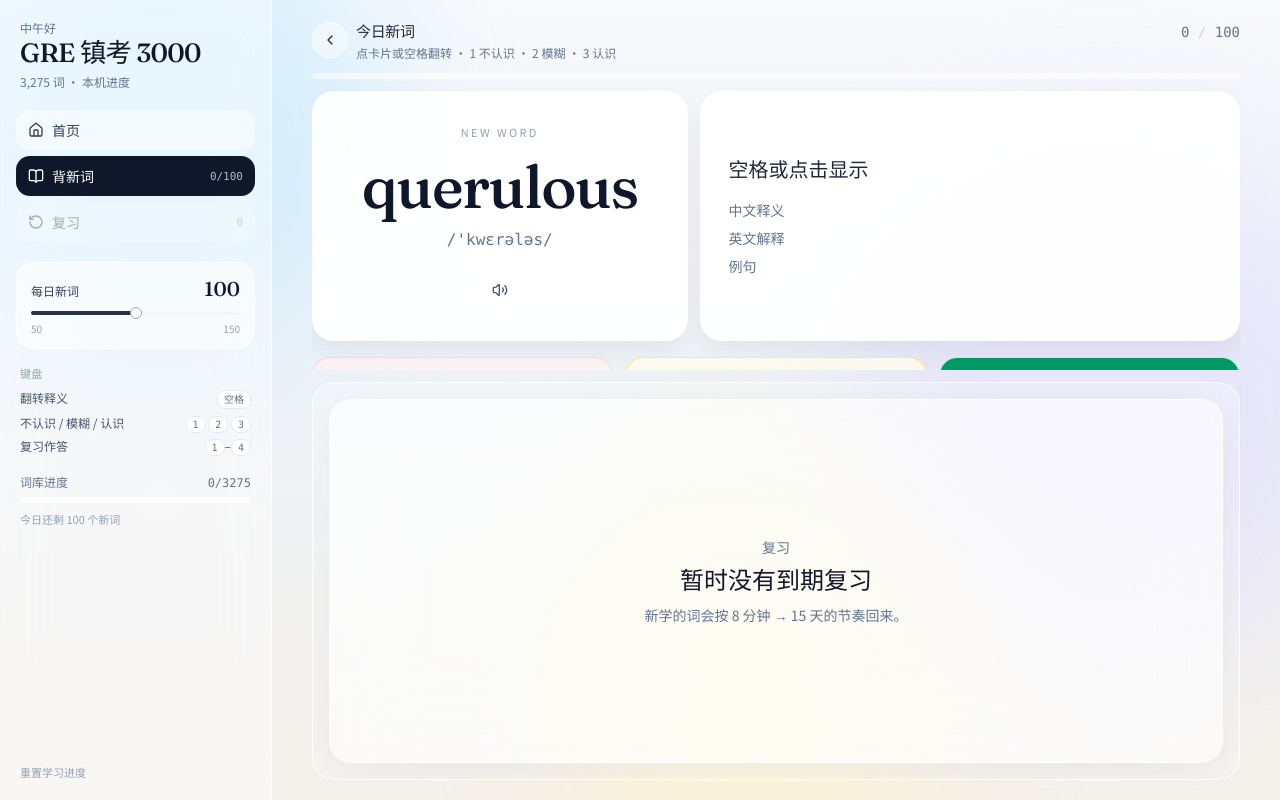
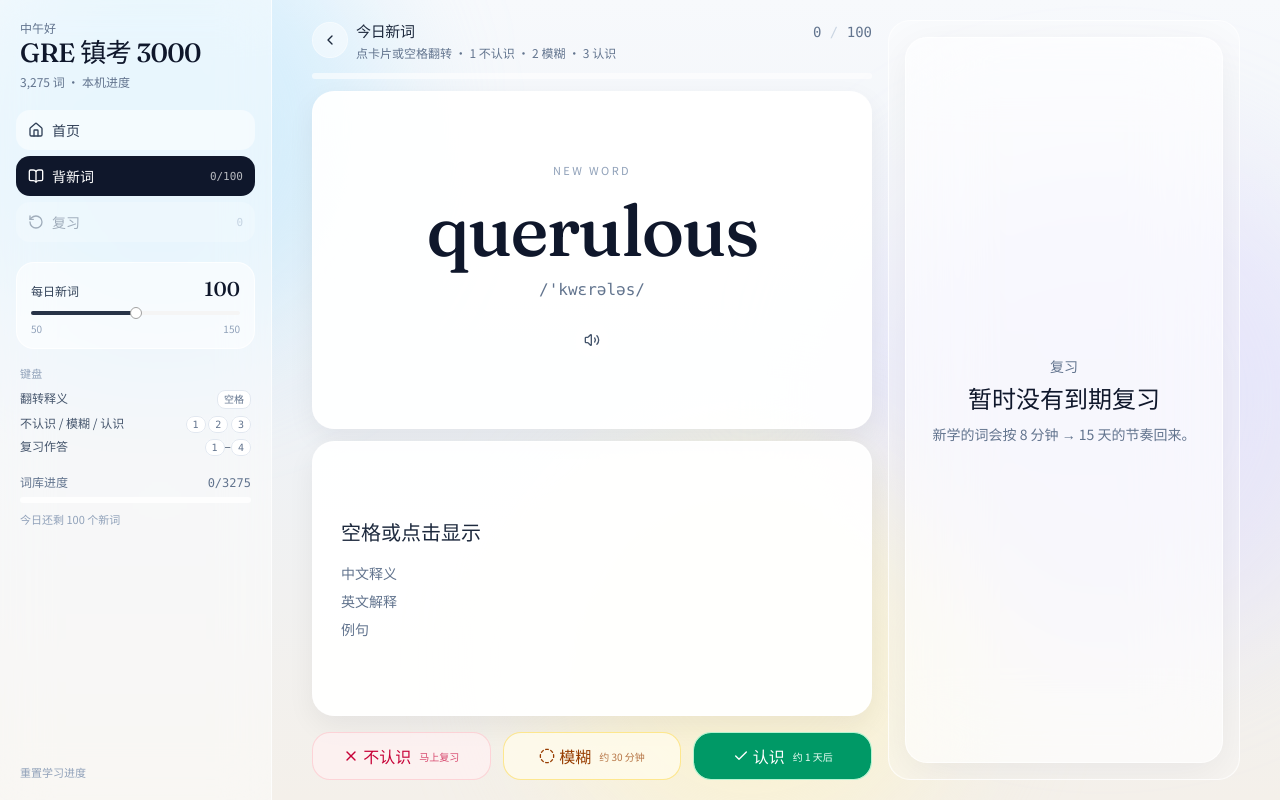
Before and after one commit to jayden-dong411/gre-3000-vocab, a React (Vite) app: page / in a window 1280 px wide. Both pictures are taken after a click on the button "开始背新词". Built offline with nearby package versions, Linux system fonts and the light colour scheme.

Commit message:
Stack the study card and move review to the right.
On wide screens the word sits above its definition in a larger left column, and the due-review quiz occupies the right column.

Co-authored-by: jayden.dong2025 <jayden.dong2025@outlook.com>

```diff
--- a/src/App.tsx
+++ b/src/App.tsx
@@ -35,13 +35,17 @@ export function App() {
       <div className="lg:grid lg:h-full lg:grid-cols-[272px_minmax(0,1fr)]">
         {engine.status === "ready" ? <DesktopRail engine={engine} /> : null}
         <main className="mx-auto flex w-full max-w-2xl flex-col px-4 py-6 sm:px-6 sm:py-10 lg:mx-0 lg:h-full lg:min-h-0 lg:max-w-none lg:px-8 lg:py-5 xl:px-10">
-          <div className="flex flex-col gap-4 lg:h-full lg:min-h-0 lg:gap-3">
+          <div
+            className={
+              splitReview
+                ? "flex flex-col gap-4 lg:grid lg:h-full lg:min-h-0 lg:grid-cols-[minmax(0,1.7fr)_minmax(22rem,0.82fr)] lg:gap-4"
+                : "flex flex-col gap-4 lg:h-full lg:min-h-0 lg:gap-3"
+            }
+          >
             {engine.view !== "review" ? (
               <div
                 className={
-                  splitReview
-                    ? "max-h-[46%] shrink-0 overflow-y-auto"
-                    : undefined
+                  splitReview ? "flex min-h-0 flex-col lg:h-full" : undefined
                 }
               >
                 {engine.status === "ready" && engine.view === "home" ? (
@@ -63,7 +67,7 @@ export function App() {
               <ReviewSession engine={engine} />
             ) : null}
             {splitReview ? (
-              <section className="flex min-h-0 flex-1 flex-col overflow-hidden rounded-3xl border border-white/70 bg-white/30 p-4">
+              <section className="flex min-h-[24rem] flex-col overflow-hidden rounded-3xl border border-white/70 bg-white/30 p-4 lg:h-full lg:min-h-0">
                 <ReviewSession
                   engine={engine}
                   embedded
--- a/src/components/learn-session.tsx
+++ b/src/components/learn-session.tsx
@@ -80,7 +80,7 @@ export function LearnSession({ engine }: { engine: VocabEngine }) {
   }
 
   return (
-    <div>
+    <div className="lg:flex lg:h-full lg:min-h-0 lg:flex-1 lg:flex-col">
       <SessionHeader
         title="今日新词"
         subtitle="点卡片或空格翻转 · 1 不认识 · 2 模糊 · 3 认识"
@@ -161,9 +161,9 @@ export function LearnSession({ engine }: { engine: VocabEngine }) {
         </div>
       </div>
 
-      <div className="hidden grid-cols-[minmax(0,0.82fr)_minmax(0,1.18fr)] items-stretch gap-3 lg:grid">
+      <div className="hidden min-h-0 flex-1 flex-col gap-3 lg:flex">
         <div
-          className="flex cursor-pointer flex-col items-center justify-center rounded-3xl border border-white/80 bg-white/94 px-8 py-8 text-center shadow-[0_10px_28px_rgb(15_23_42/0.06)]"
+          className="flex min-h-44 flex-1 cursor-pointer flex-col items-center justify-center rounded-3xl border border-white/80 bg-white/94 px-8 py-8 text-center shadow-[0_10px_28px_rgb(15_23_42/0.06)]"
           onClick={() =>
             setFlipWordId((id) => (id === current.id ? null : current.id))
           }
@@ -171,7 +171,7 @@ export function LearnSession({ engine }: { engine: VocabEngine }) {
           <p className="text-[11px] tracking-[0.22em] text-slate-400 uppercase">
             New word
           </p>
-          <h2 className="mt-4 max-w-full font-serif text-5xl tracking-tight text-slate-900 xl:text-6xl">
+          <h2 className="mt-4 max-w-full font-serif text-6xl tracking-tight text-slate-900 xl:text-7xl">
             {current.word}
           </h2>
           <p className="mt-3 font-mono text-base text-slate-500">
@@ -184,7 +184,7 @@ export function LearnSession({ engine }: { engine: VocabEngine }) {
         <div
           role="button"
           tabIndex={0}
-          className="flex min-h-0 cursor-pointer flex-col overflow-hidden rounded-3xl border border-white/80 bg-white/94 text-left shadow-[0_10px_28px_rgb(15_23_42/0.06)]"
+          className="flex min-h-44 flex-1 cursor-pointer flex-col overflow-hidden rounded-3xl border border-white/80 bg-white/94 text-left shadow-[0_10px_28px_rgb(15_23_42/0.06)]"
           onClick={() =>
             setFlipWordId((id) => (id === current.id ? null : current.id))
           }
@@ -200,7 +200,7 @@ export function LearnSession({ engine }: { engine: VocabEngine }) {
               <p className="text-[11px] tracking-[0.18em] text-slate-400 uppercase">
                 释义
               </p>
-              <p className="mt-3 text-2xl leading-snug font-medium text-slate-900">
+              <p className="mt-3 text-3xl leading-snug font-medium text-slate-900">
                 {current.meaningZh}
               </p>
               {current.meaningEn ? (
--- a/src/components/review-session.tsx
+++ b/src/components/review-session.tsx
@@ -157,15 +157,26 @@ export function ReviewSession({
 
       <div
         className={cn(
-          embedded && "grid min-h-0 flex-1 content-center gap-3",
-          "lg:grid lg:grid-cols-[minmax(14rem,0.72fr)_minmax(0,1.28fr)] lg:items-center lg:gap-4"
+          embedded
+            ? "flex min-h-0 flex-1 flex-col gap-3 overflow-y-auto"
+            : "lg:grid lg:grid-cols-[minmax(14rem,0.72fr)_minmax(0,1.28fr)] lg:items-center lg:gap-4"
         )}
       >
-        <GlassPanel className="flex flex-col items-center justify-center px-5 py-8 text-center sm:px-6">
+        <GlassPanel
+          className={cn(
+            "flex flex-col items-center justify-center px-5 py-8 text-center sm:px-6",
+            embedded && "py-6"
+          )}
+        >
           <p className="text-[11px] tracking-[0.22em] text-slate-400 uppercase">
             选择正确释义
           </p>
-          <h2 className="mt-3 font-serif text-4xl tracking-tight text-slate-900 sm:text-5xl">
+          <h2
+            className={cn(
+              "mt-3 font-serif text-4xl tracking-tight text-slate-900 sm:text-5xl",
+              embedded && "text-3xl sm:text-4xl"
+            )}
+          >
             {current.word}
           </h2>
           <div className="mt-3 flex items-center justify-center gap-2">
@@ -176,7 +187,12 @@ export function ReviewSession({
           </div>
         </GlassPanel>
 
-        <div className="mt-4 grid gap-2.5 lg:mt-0 lg:grid-cols-2">
+        <div
+          className={cn(
+            "mt-4 grid gap-2.5",
+            !embedded && "lg:mt-0 lg:grid-cols-2"
+          )}
+        >
           {choices.map((choice, i) => {
             const selected = picked === choice.id
             const show = phase === "feedback"
```
Also changed, not shown: 1 other file (tests, documents, lock files or other folders).
